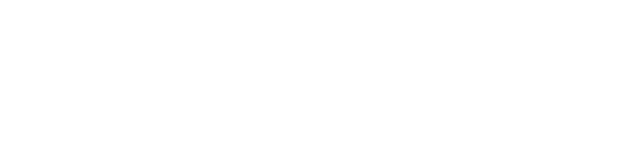
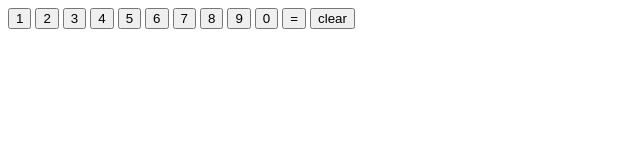
Before and after one commit to JuanPabloCC/calculator, a plain HTML site: page index.html in a window 1280 px wide. Shown: the whole page, without its empty margins (0-640 px from the left). Drawn offline with Linux system fonts and the light colour scheme.

Commit message:
feat: add calculator html elements

```diff
--- a/index.html
+++ b/index.html
@@ -6,6 +6,25 @@
     <title>Calculator 🖩</title>
 </head>
 <body>
+
+    <div id="main-calc-body">
+        <div id="calc-display"></div>
+        <div id="calc-btn-panel">
+            <button id="btn-1">1</button>
+            <button id="btn-2">2</button>
+            <button id="btn-3">3</button>
+            <button id="btn-4">4</button>
+            <button id="btn-5">5</button>
+            <button id="btn-6">6</button>
+            <button id="btn-7">7</button>
+            <button id="btn-8">8</button>
+            <button id="btn-9">9</button>
+            <button id="btn-0">0</button>
+            <button id="btn-equal">=</button>
+            <button id="btn-clear">clear</button>
+        </div>
+    </div>
+
     <script src="script.js"></script>
 </body>
 </html>
```
